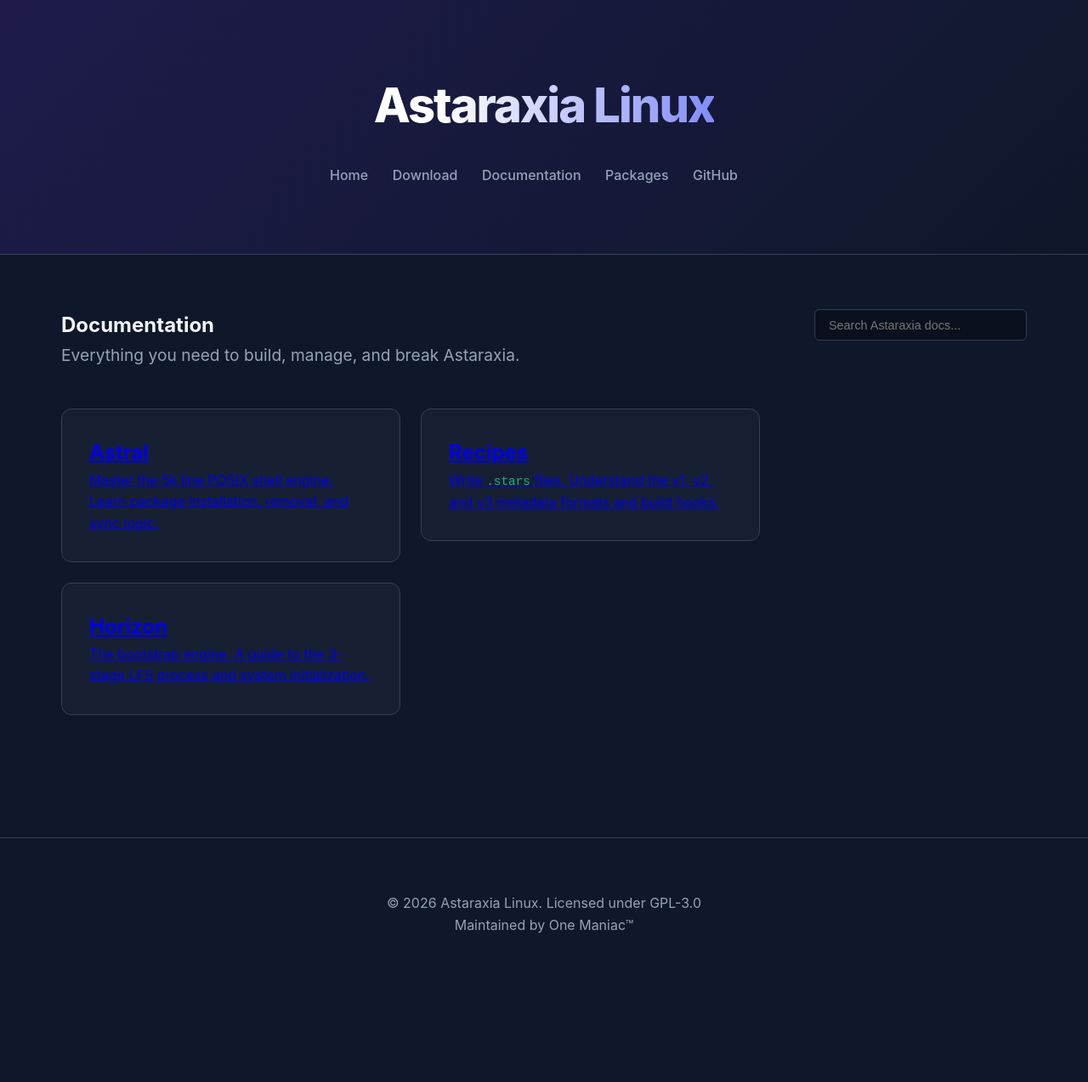
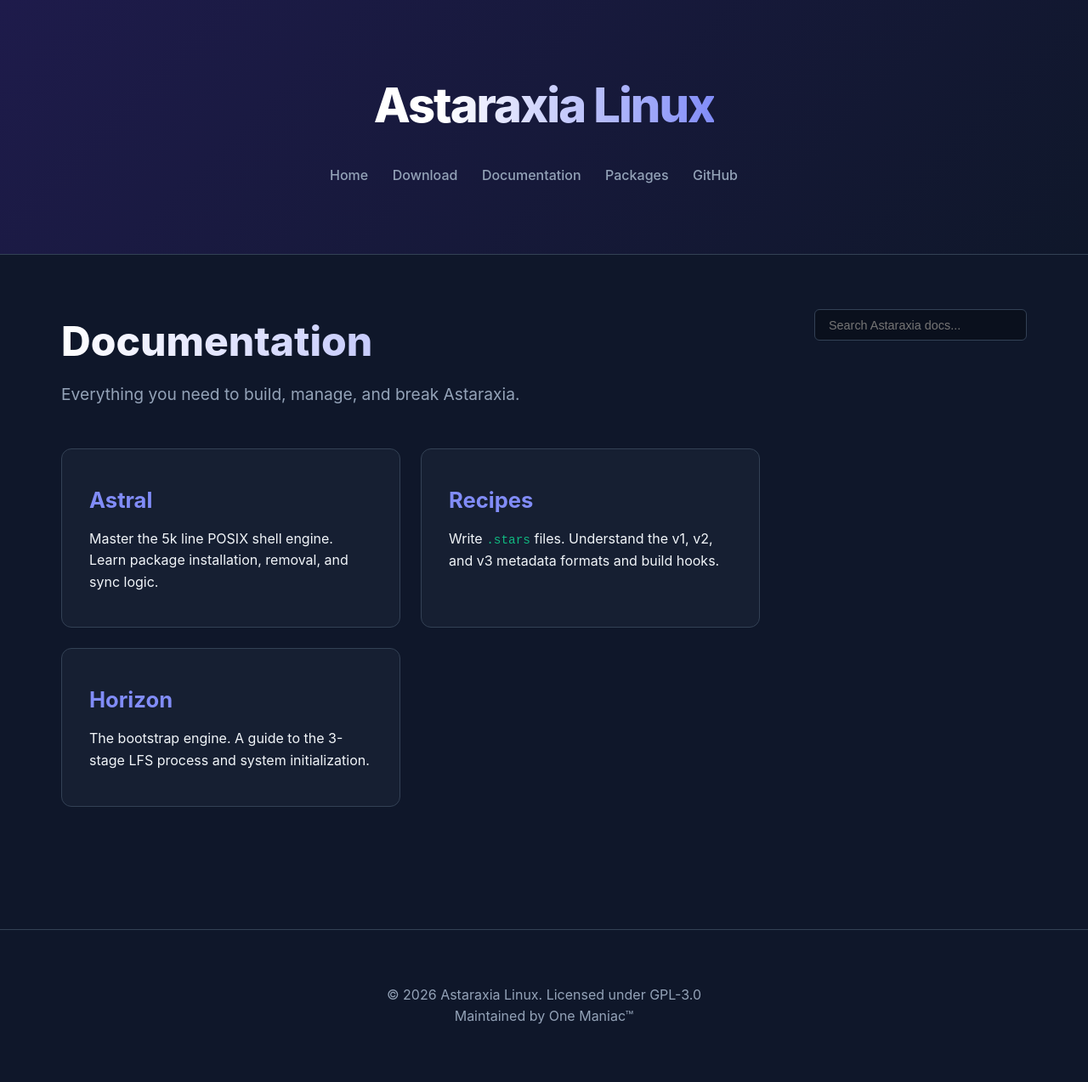
Before and after one commit to Astaraxia-Linux/astaraxia-linux.github.io, a Jekyll site: the page built from docs.html, in a window 1280 px wide. Shown: the whole page at 85% size. Built offline with Jekyll 4.4.1, drawn with Linux system fonts in a browser that asks for light colours; comment, search, counter and statistics services are not loaded; before the commit the page ends 1166 px from its top, so only the background shows below that.

Commit message:
Update docs.html

```diff
--- a/_layouts/docs.html
+++ b/_layouts/docs.html
@@ -170,6 +170,61 @@
         .search-item:hover { background: rgba(129, 140, 248, 0.1); color: var(--text); }
         .search-item strong { color: var(--primary); display: block; font-size: 0.9rem; }
         .search-item small { font-size: 0.75rem; opacity: 0.7; }
+
+        /* --- Professional Card Styling --- */
+
+        .doc-card {
+            text-decoration: none !important;
+            color: inherit;
+            display: block;
+            transition: transform 0.2s ease;
+        }
+
+        /* Fix the card internal styles */
+        .doc-card .card {
+            background: var(--card-bg);
+            padding: 2.5rem 2rem;
+            border-radius: 12px;
+            border: 1px solid var(--border);
+            height: 100%;
+            transition: all 0.3s cubic-bezier(0.4, 0, 0.2, 1);
+        }
+
+        /* Remove underlines from the titles inside cards */
+        .doc-card h2 {
+            color: var(--primary);
+            margin-bottom: 0.75rem;
+            font-size: 1.6rem;
+            text-decoration: none !important;
+        }
+
+        /* Smooth Hover Effect */
+        .doc-card:hover {
+            transform: translateY(-5px);
+        }
+
+        .doc-card:hover .card {
+            border-color: var(--primary);
+            background: rgba(129, 140, 248, 0.08);
+            box-shadow: 0 15px 30px -10px rgba(0, 0, 0, 0.6);
+        }
+
+        /* Fix for the grid to ensure alignment */
+        .docs-grid {
+            display: grid;
+            grid-template-columns: repeat(auto-fit, minmax(320px, 1fr));
+            gap: 1.5rem;
+            margin-top: 3rem;
+        }
+
+        .title-gradient {
+            font-size: 3rem;
+            font-weight: 800;
+            background: linear-gradient(to right, #fff, var(--primary));
+            -webkit-background-clip: text;
+            -webkit-text-fill-color: transparent;
+            margin-bottom: 0.5rem;
+        }
 
         /* --- MOBILE FIXES --- */
         @media (max-width: 900px) {
```
